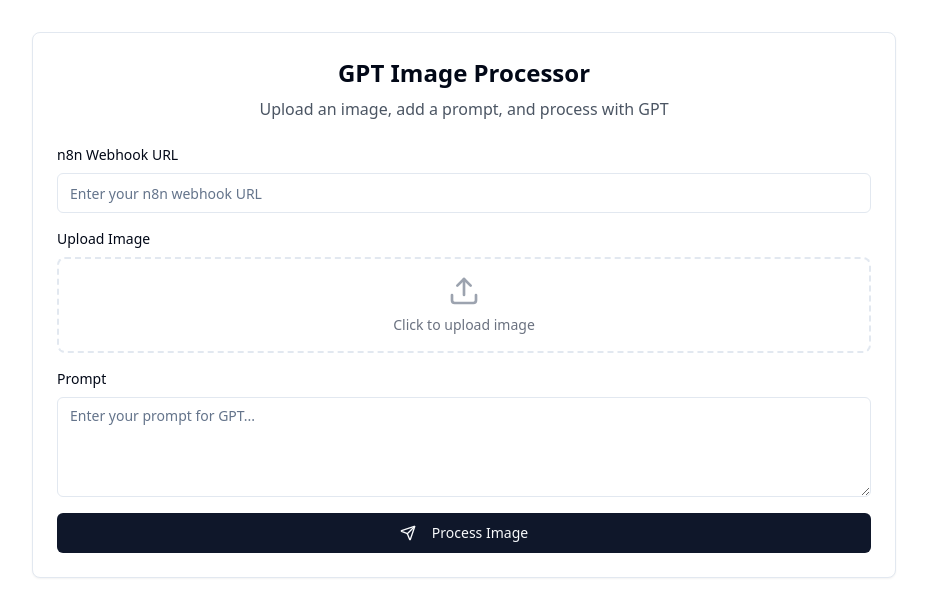
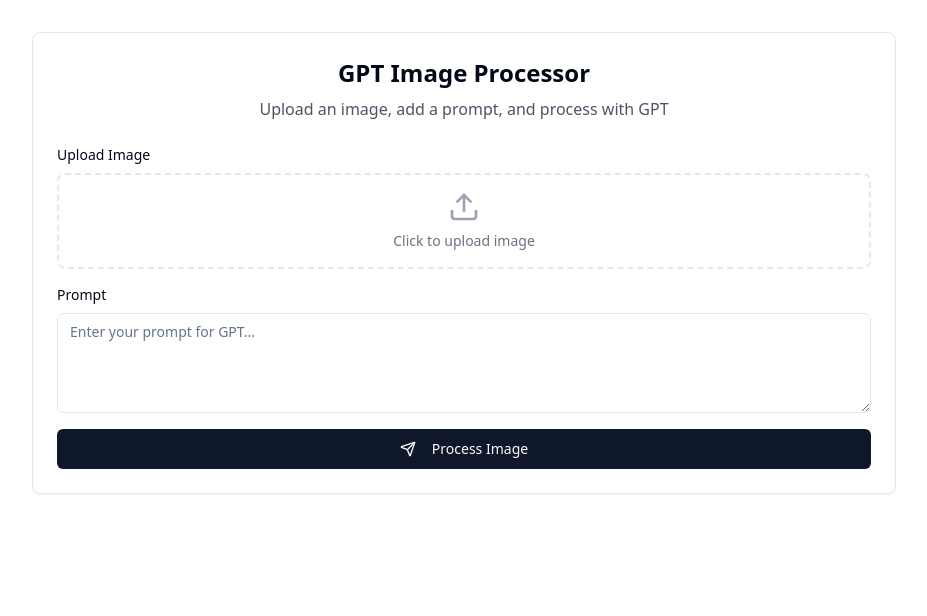
Before and after one commit to projecrt/visual-response-forge, a React (Vite) app: page / in a window 1280 px wide. Shown: the top 616 px of the page, without its empty margins (176-1103 px from the left). Built offline with nearby package versions, Linux system fonts and the light colour scheme.

Commit message:
Remove webhook URL input
Remove the webhook URL input field from the image processor form.

```diff
--- a/src/components/ImageProcessor.tsx
+++ b/src/components/ImageProcessor.tsx
@@ -11,7 +11,6 @@ const ImageProcessor = () => {
   const [selectedImage, setSelectedImage] = useState<File | null>(null);
   const [imagePreview, setImagePreview] = useState<string>("");
   const [prompt, setPrompt] = useState("");
-  const [webhookUrl, setWebhookUrl] = useState("");
   const [responseImage, setResponseImage] = useState<string>("");
   const [isLoading, setIsLoading] = useState(false);
   const [error, setError] = useState<string | null>(null);
@@ -94,22 +93,6 @@ const ImageProcessor = () => {
 
         <form onSubmit={handleSubmit} className="space-y-4">
           <div className="space-y-2">
-            <label className="block text-sm font-medium">n8n Webhook URL</label>
-            <Input
-              type="url"
-              placeholder="Enter your n8n webhook URL"
-              value={webhookUrl}
-              onChange={(e) => setWebhookUrl(e.target.value)}
-              required
-            />
-            {webhookUrl.includes('localhost') && (
-              <p className="text-amber-600 text-xs mt-1">
-                ⚠️ Using localhost URLs may not work from deployed applications due to CORS restrictions
-              </p>
-            )}
-          </div>
-
-          <div className="space-y-2">
             <label className="block text-sm font-medium">Upload Image</label>
             <div className="border-2 border-dashed rounded-lg p-4 text-center">
               <Input
```
